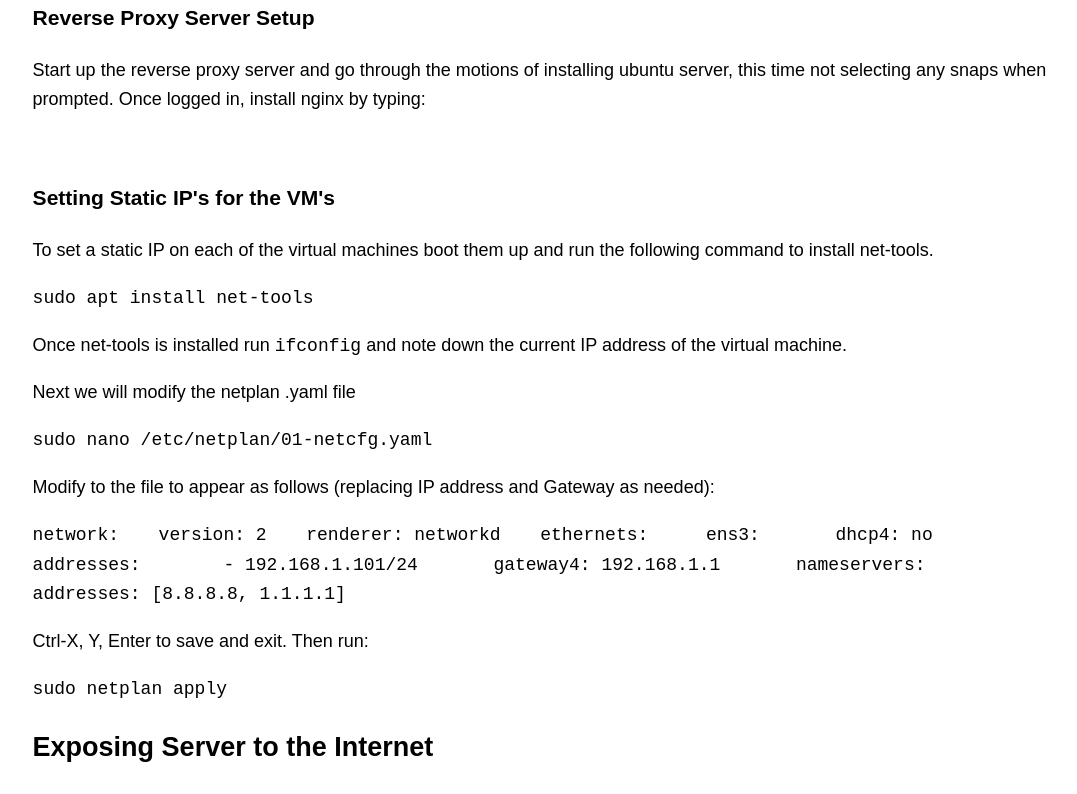
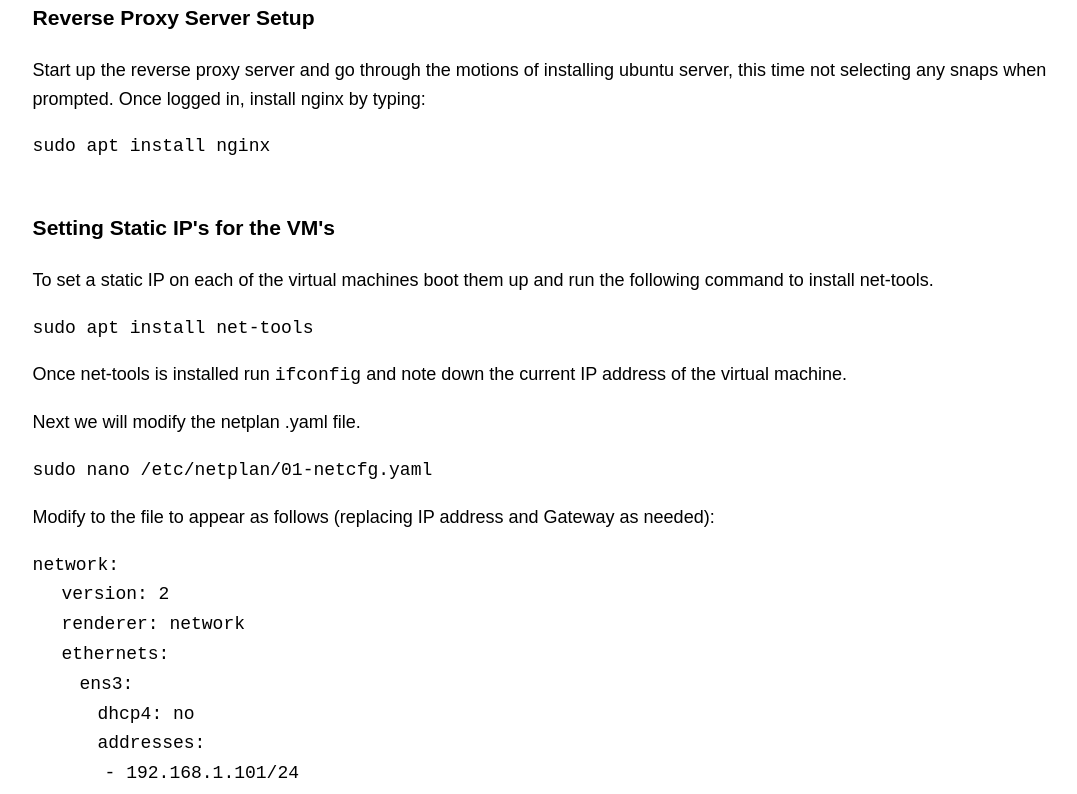
Before and after one commit to lreynolds188/Portfolio, a Next.js app: page /tutorials/nextcloud-server in a window 1280 px wide. Shown: the part 1440-2234 px from the top of the page, without its empty margins (98-1175 px from the left). Built offline with nearby package versions, Linux system fonts and the light colour scheme.

Commit message:
Update nextcloud-server.js

```diff
--- a/pages/tutorials/nextcloud-server.js
+++ b/pages/tutorials/nextcloud-server.js
@@ -22,8 +22,8 @@ export default function Home() {
 			<strong>Requirements:</strong>
 			<ol>
 			  <li>A computer to use as a server (I'm using a SurfacePro 3).</li>
-			  <li>A static IP and domain name or DynamicDNS</li>
-			  <li>Access to your router's control panel</li>
+			  <li>A static IP and domain name or DynamicDNS.</li>
+			  <li>Access to your router's control panel.</li>
 			</ol>
 			<br />
 
@@ -38,29 +38,30 @@ export default function Home() {
 	 		<br />
 			<h3>Reverse Proxy Server Setup</h3>
 				<p>Start up the reverse proxy server and go through the motions of installing ubuntu server, this time not selecting any snaps when prompted. Once logged in, install nginx by typing:</p>
+	  			<code>sudo apt install nginx</code><br />
 			<br />
 			<h3>Setting Static IP's for the VM's</h3>
 				<p>To set a static IP on each of the virtual machines boot them up and run the following command to install net-tools.</p>
 				<code>sudo apt install net-tools</code>
 				<p>Once net-tools is installed run <code>ifconfig</code> and note down the current IP address of the virtual machine.</p>
-	  			<p>Next we will modify the netplan .yaml file</p>
+	  			<p>Next we will modify the netplan .yaml file.</p>
 	  			<code>sudo nano /etc/netplan/01-netcfg.yaml</code>
 	  			<p>Modify to the file to appear as follows (replacing IP address and Gateway as needed):</p>
 				<code>
-	  				network:
-  				&emsp;	    version: 2
-  				&emsp;	    renderer: networkd
-  				&emsp;	    ethernets:
-    				&emsp;&emsp;	ens3:
-      				&emsp;&emsp;&emsp;  dhcp4: no
-      				&emsp;&emsp;&emsp;  addresses:
-				&emsp;&emsp;&emsp;&emsp;- 192.168.1.101/24
-      				&emsp;&emsp;&emsp;  gateway4: 192.168.1.1
-      				&emsp;&emsp;&emsp;  nameservers:
-          			&emsp;&emsp;&emsp;&emsp;addresses: [8.8.8.8, 1.1.1.1]
+	  				network:<br />
+  				&emsp;	    version: 2<br />
+  				&emsp;	    renderer: network<br />
+  				&emsp;	    ethernets:<br />
+    				&emsp;&emsp;	ens3:<br />
+      				&emsp;&emsp;&emsp;  dhcp4: no<br />
+      				&emsp;&emsp;&emsp;  addresses:<br />
+				&emsp;&emsp;&emsp;&emsp;- 192.168.1.101/24<br />
+      				&emsp;&emsp;&emsp;  gateway4: 192.168.1.1<br />
+      				&emsp;&emsp;&emsp;  nameservers:<br />
+          			&emsp;&emsp;&emsp;&emsp;addresses: [8.8.8.8, 1.1.1.1]<br />
 	  			</code>
 				<p>Ctrl-X, Y, Enter to save and exit. Then run:</p>
-				<code>sudo netplan apply</code>
+				<code>sudo netplan apply</code><br />
 			<br />
 
 		<h2>Exposing Server to the Internet</h2>
@@ -69,14 +70,15 @@ export default function Home() {
 			<br />
 			<h3>Static IP or Dynamic DNS</h3>
 				<strong>Option 1: Static IP & Domain Name</strong>
-				<p>Configure A records in your domain's DNS configuration portal to point at your static IP address. For help finding your public IP address click <a href="https://www.whatismyip.com">here</a></p>
+				<p>Configure A records in your domain's DNS configuration portal to point at your static IP address. For help finding your public IP address click <a href="https://www.whatismyip.com">here</a>.</p>
 				<strong>Option 2: Dynamic DNS</strong>
 				<p>Free dynamic DNS services available such as <a href="https://www.noip.com/">NoIP</a> can provide a suitable replacement for a domain name and staic IP.</p>
 			<br />
 
 		<h2>Securing the Server</h2>
 			<h3>Enable Firewall</h3>
-				<p>Enable UFW and allow ports 80 and 443</p>
+				<p>Enable UFW and allow ports 80 and 443 on the Host, Nextcloud, and NginX server.</p>
+				<code>sudo ufw enable && sudo ufw allow 80 && sudo ufw allow 443/tcp</code>
 			<br />
 			<h3>SSL Encryption</h3>
 				<p>The last step that should really be done if the nextcloud will be accessed over the internet is to set up SSL encryption so that the server can be accessed through HTTPS. This will ensure that your files etc will be encrypted en route to and from the server though not <em>on</em> the server, which is fine since an account with a password is required to access it.</p>
```
